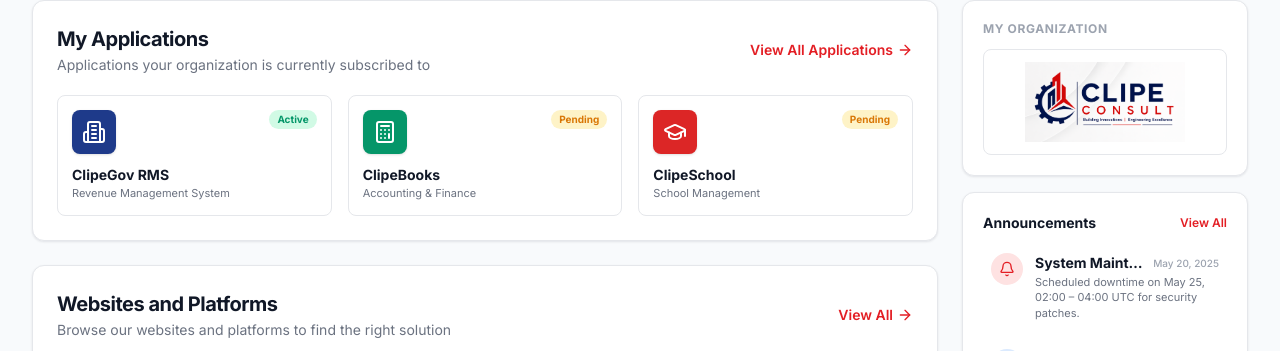
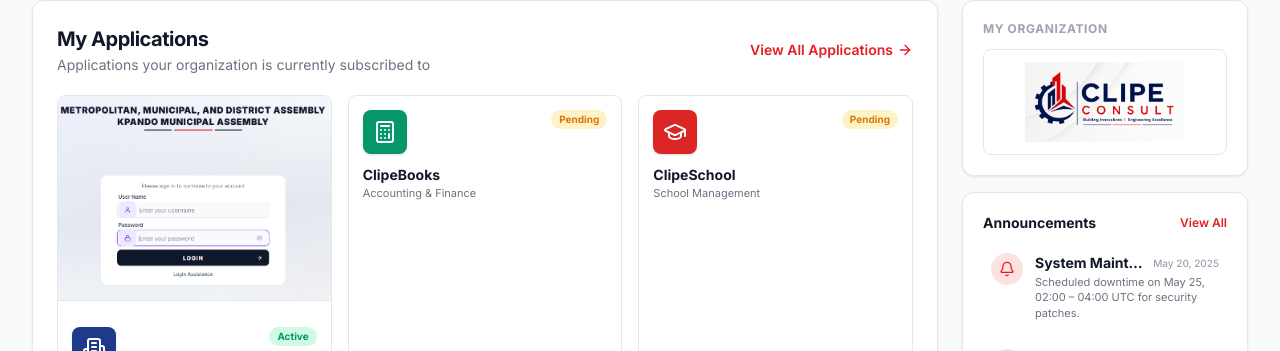
Before and after one commit to lilromeo2290/clipeone_platform, a Next.js app: page / in a window 1280 px wide. Shown: the part 601-952 px from the top of the page. Built offline with nearby package versions, Linux system fonts and the light colour scheme.

Commit message:
auto: 2026-09-03 22:57:49 — M  src/components/clipeone/my-applications.tsx|

```diff
--- a/src/components/clipeone/my-applications.tsx
+++ b/src/components/clipeone/my-applications.tsx
@@ -15,6 +15,8 @@
   status: "Active" | "Trial" | "Expired" | "Pending";
   href: string;
   external?: boolean;
+  preview?: string;
+  previewAlt?: string;
 }
 
 const APPS: App[] = [
@@ -26,6 +28,9 @@
     status: "Active",
     href: "https://rms.clipeconsult.com/",
     external: true,
+    preview: "/clipeone/clipegov-rms-preview.png",
+    previewAlt:
+      "ClipeGov RMS login screen — Kpando Municipal Assembly revenue management system",
   },
   {
     name: "ClipeBooks",
@@ -81,8 +86,27 @@
             {...(app.external
               ? { target: "_blank", rel: "noopener noreferrer" }
               : {})}
-            className="group flex flex-col gap-3 rounded-lg border border-[#e5e7eb] bg-white p-3.5 transition-all hover:-translate-y-0.5 hover:border-[#0a1f3d]/20 hover:shadow-soft-lg"
+            className="group flex flex-col gap-3 overflow-hidden rounded-lg border border-[#e5e7eb] bg-white transition-all hover:-translate-y-0.5 hover:border-[#0a1f3d]/20 hover:shadow-soft-lg"
           >
+            {/* Optional preview image */}
+            {app.preview && (
+              <div className="relative aspect-[4/3] overflow-hidden border-b border-[#e5e7eb] bg-[#f8fafc]">
+                <img
+                  src={app.preview}
+                  alt={app.previewAlt || app.name}
+                  className="absolute inset-0 h-full w-full object-cover object-top transition-transform duration-500 group-hover:scale-[1.03]"
+                  loading="lazy"
+                />
+                {/* Color tint overlay matching the app color */}
+                <div
+                  className="absolute inset-0 opacity-0 transition-opacity duration-300 group-hover:opacity-100"
+                  style={{
+                    background: `linear-gradient(to top, ${app.color}30, transparent 60%)`,
+                  }}
+                />
+              </div>
+            )}
+            <div className="flex flex-col gap-3 p-3.5">
             <div className="flex items-start justify-between">
               <span
                 className="flex h-11 w-11 items-center justify-center rounded-lg text-white shadow-sm"
@@ -104,6 +128,7 @@
                 {app.tagline}
               </p>
             </div>
+            </div>
           </a>
         ))}
       </div>
```
